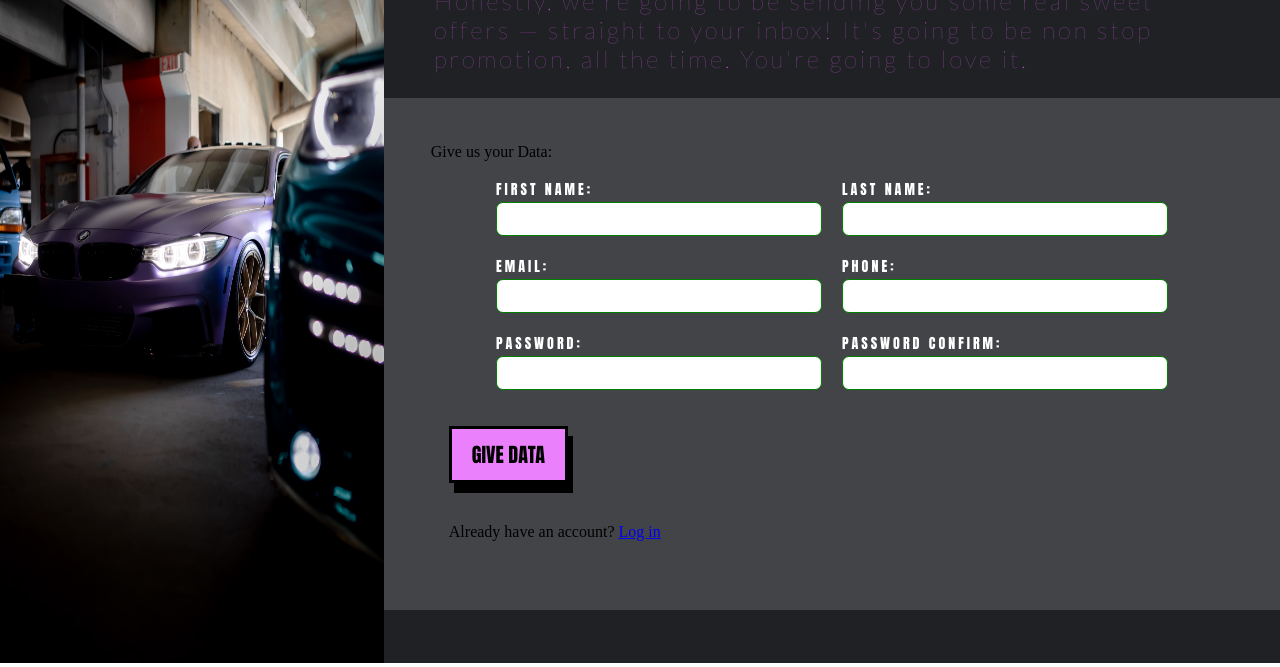
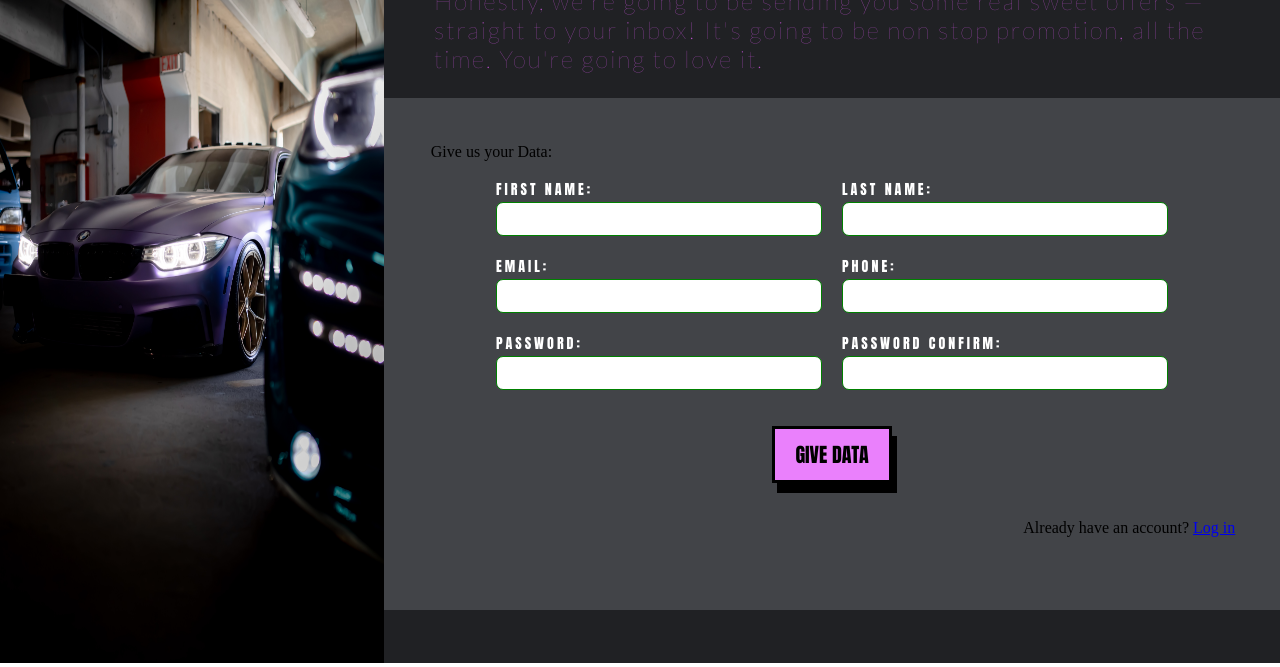
Before and after one commit to jdj0/odin-sign-up-form, a plain HTML site: page index.html in a window 1280 px wide. Shown: the part 137-804 px from the top of the page. Drawn offline with nearby package versions, Linux system fonts and the light colour scheme.

Commit message:
Center submit form

```diff
--- a/index.html
+++ b/index.html
@@ -19,7 +19,8 @@
         </div>
         <div class="right-wrapper">
             <h1 class="call-to-action">Sign up below for offers galore</h1>
-            <p class="call-to-action-sub call-to-action">Honestly, we're going to be sending you some real sweet offers — straight to
+            <p class="call-to-action-sub call-to-action">Honestly, we're going to be sending you some real sweet offers
+                — straight to
                 your inbox! It's going to be non stop promotion, all the time. You're going to love it.</p>
             <div class="form-wrapper">
                 <form action="" method="post">
@@ -54,8 +55,10 @@
                             </li>
                         </div>
                     </ul>
-                    <button class="form-end" type="submit">GIVE DATA</button>
-                    <p class="form-end"">Already have an account? <a href="#">Log in</a></p>
+                    <div class="form-footer">
+                        <button class="form-end" type="submit">GIVE DATA</button>
+                    </div>
+                    <p style="text-align: right;">Already have an account? <a href=" #">Log in</a></p>
             </div>
             </form>
         </div>
@@ -67,7 +70,7 @@
     const pass2 = document.getElementById('pass2')
     let passMatch = document.getElementById('passMatch')
 
-    if (pass1.value === pass2.value){
+    if (pass1.value === pass2.value) {
         pass1.classList.add('valid');
         pass2.classList.add('valid');
         passMatch.innerHTML = ''
--- a/styles.css
+++ b/styles.css
@@ -25,7 +25,7 @@ body {
 
 .call-to-action{
     font-family: 'Playfair Display', serif;
-    letter-spacing: 3px;
+    letter-spacing: 2px;
     color: #ea80fc;
     font-size: 50px;
     margin: 1px;
@@ -104,6 +104,12 @@ ul {
     border: 4px solid green;
   }
 
+  .form-footer {
+    display: flex;
+    justify-content: center;
+    align-items: center;
+  }
+
 
 /*input[type=text]:focus {
     border: 3px solid #555;
```
